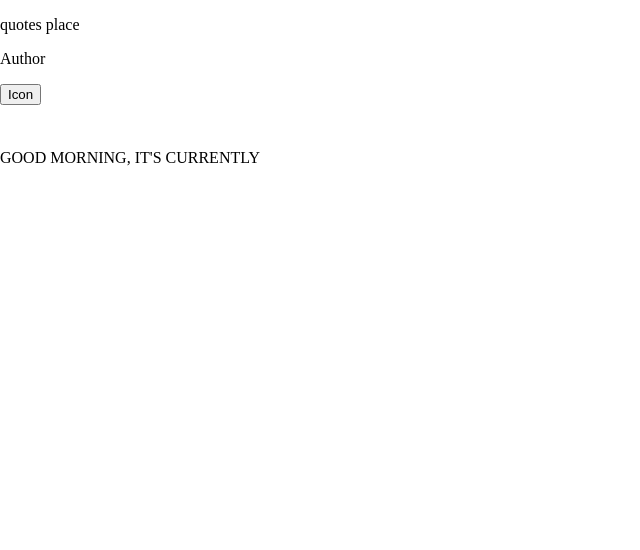
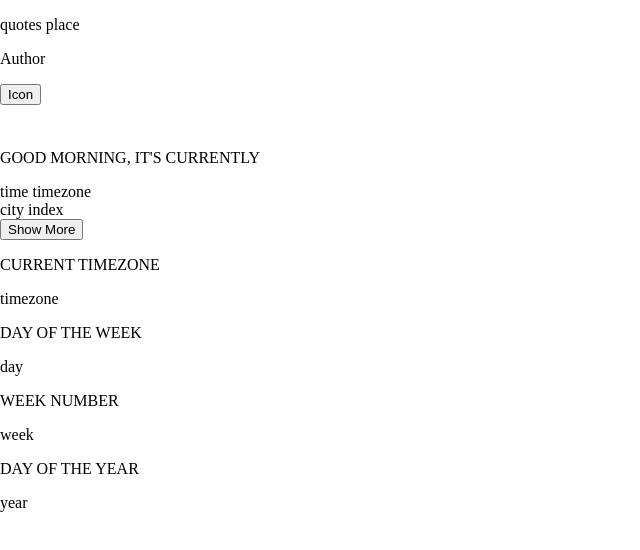
Before and after one commit to Gikkk/Clock-API, a website: page index.html in a window 1280 px wide. Shown: the whole page, without its empty margins (0-640 px from the left). Drawn offline with Linux system fonts and the light colour scheme; no server answers.

Commit message:
structure

```diff
--- a/index.html
+++ b/index.html
@@ -19,13 +19,41 @@
       <button>Icon</button>
     </article>
     <article>
-      <svg width="24" height="24" xmlns="http://www.w3.org/2000/svg"><path d="M11.78 19.417c.594 0 1.083.449 1.146 1.026l.006.125v1.842a1.152 1.152 0 01-2.296.125l-.007-.125v-1.842c0-.636.516-1.151 1.152-1.151zM6.382 17.18a1.15 1.15 0 01.09 1.527l-.09.1-1.302 1.303a1.152 1.152 0 01-1.718-1.528l.09-.1 1.302-1.302a1.15 1.15 0 011.628 0zm12.427 0l1.303 1.303a1.15 1.15 0 11-1.628 1.627L17.18 18.81a1.15 1.15 0 111.628-1.628zM11.781 5.879a5.908 5.908 0 015.901 5.902 5.908 5.908 0 01-5.901 5.902 5.908 5.908 0 01-5.902-5.902 5.908 5.908 0 015.902-5.902zm10.63 4.75a1.151 1.151 0 110 2.303h-1.843a1.151 1.151 0 110-2.303h1.842zm-19.418 0a1.151 1.151 0 01.126 2.296l-.125.007H1.15a1.151 1.151 0 01-.125-2.296l.125-.007h1.842zm1.985-7.268l.1.09 1.303 1.302a1.151 1.151 0 01-1.528 1.718l-.1-.09L3.45 5.08A1.15 1.15 0 014.978 3.36zm15.133.09c.45.449.45 1.178 0 1.628L18.808 6.38a1.151 1.151 0 11-1.628-1.628l1.303-1.303c.449-.449 1.178-.449 1.628 0zM11.781 0c.636 0 1.151.515 1.151 1.151v1.843a1.152 1.152 0 01-2.303 0V1.15C10.63.515 11.145 0 11.781 0z" fill="#FFF" fill-rule="nonzero"/>
-      </svg>
-      <p>GOOD MORNING, IT'S CURRENTLY</p>
+      <article>
+        <svg width="24" height="24" xmlns="http://www.w3.org/2000/svg"><path d="M11.78 19.417c.594 0 1.083.449 1.146 1.026l.006.125v1.842a1.152 1.152 0 01-2.296.125l-.007-.125v-1.842c0-.636.516-1.151 1.152-1.151zM6.382 17.18a1.15 1.15 0 01.09 1.527l-.09.1-1.302 1.303a1.152 1.152 0 01-1.718-1.528l.09-.1 1.302-1.302a1.15 1.15 0 011.628 0zm12.427 0l1.303 1.303a1.15 1.15 0 11-1.628 1.627L17.18 18.81a1.15 1.15 0 111.628-1.628zM11.781 5.879a5.908 5.908 0 015.901 5.902 5.908 5.908 0 01-5.901 5.902 5.908 5.908 0 01-5.902-5.902 5.908 5.908 0 015.902-5.902zm10.63 4.75a1.151 1.151 0 110 2.303h-1.843a1.151 1.151 0 110-2.303h1.842zm-19.418 0a1.151 1.151 0 01.126 2.296l-.125.007H1.15a1.151 1.151 0 01-.125-2.296l.125-.007h1.842zm1.985-7.268l.1.09 1.303 1.302a1.151 1.151 0 01-1.528 1.718l-.1-.09L3.45 5.08A1.15 1.15 0 014.978 3.36zm15.133.09c.45.449.45 1.178 0 1.628L18.808 6.38a1.151 1.151 0 11-1.628-1.628l1.303-1.303c.449-.449 1.178-.449 1.628 0zM11.781 0c.636 0 1.151.515 1.151 1.151v1.843a1.152 1.152 0 01-2.303 0V1.15C10.63.515 11.145 0 11.781 0z" fill="#FFF" fill-rule="nonzero"/>
+        </svg>
+        <p>GOOD MORNING, IT'S CURRENTLY</p>
+        <section>
+          <span>time</span>
+          <span>timezone</span>
+        </section>
+        <section>
+          <span>city</span>
+          <span>index</span>
+        </section>
+      </article>
+      <article>
+        <button>Show More</button>
+      </article>
     </article>
   </main>
   <aside>
-
+    <article>
+      <p>CURRENT TIMEZONE</p>
+      <p>timezone</p>
+    </article>
+    <article>
+      <p>DAY OF THE WEEK</p>
+      <p>day</p>
+    </article>
+    <article>
+      <p>WEEK NUMBER</p>
+      <p>week</p>
+    </article>
+    <article>
+      <p>DAY OF THE YEAR</p>
+      <p>year</p>
+    </article>
   </aside>
   <script src="./src/JS/main.js" defer></script>
 </body>
```
